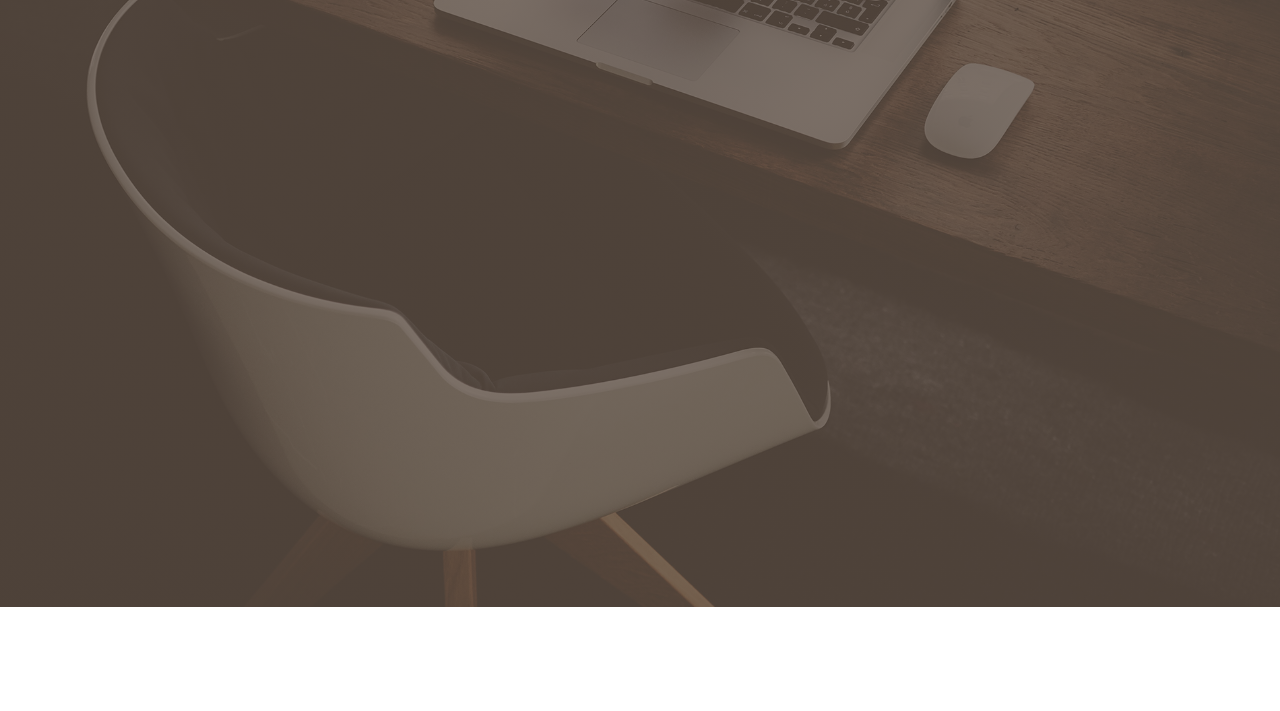
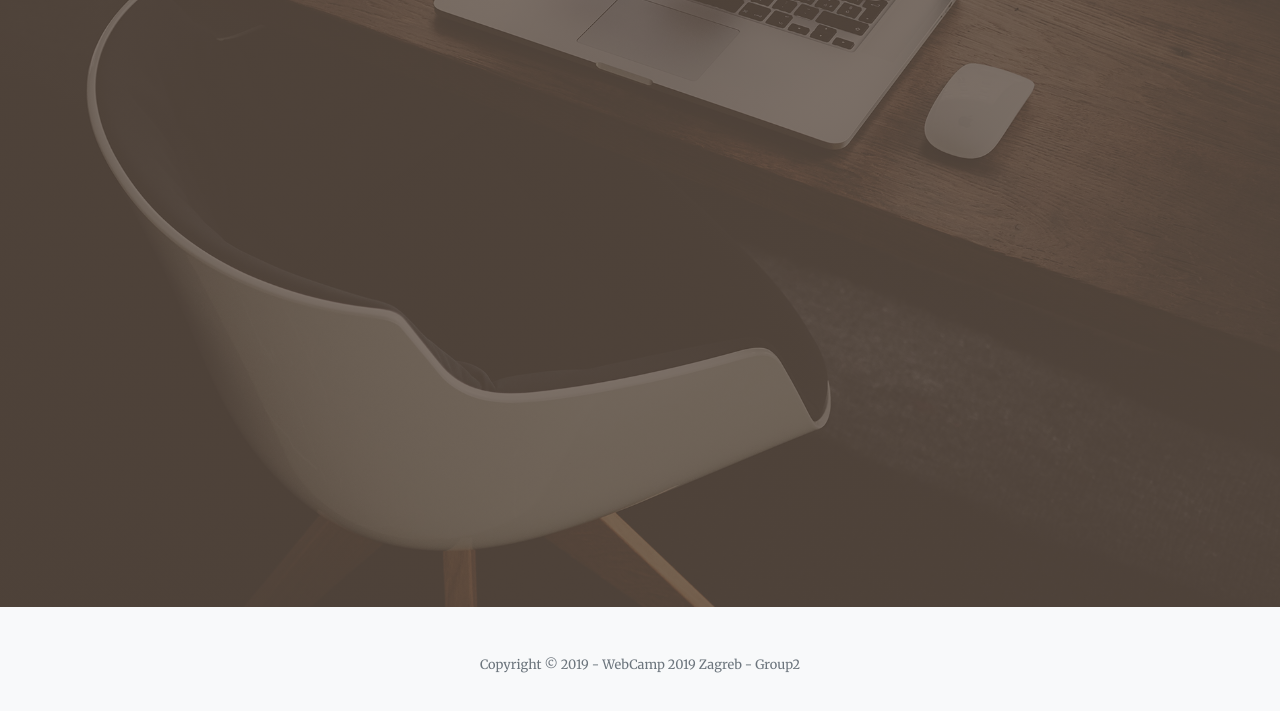
Before and after one commit to tianyupu/webcamp-group-2, a website with bundled scripts: page index.html in a window 1280 px wide. Shown: the part 193-904 px from the top of the page. Before the commit the page ends 800 px from the top, so only its background shows below. Built offline with nearby package versions, Linux system fonts and the light colour scheme.

Commit message:
reset commit 0702ce960d68437f6429f6c5880a41b2af74e4a4

```diff
--- a/index.html
+++ b/index.html
@@ -53,6 +53,14 @@
     </div>
   </header>
 
+
+  <!-- Footer -->
+  <footer class="bg-light py-5">
+    <div class="container">
+      <div class="small text-center text-muted">Copyright &copy; 2019 - WebCamp 2019 Zagreb - Group2</div>
+    </div>
+  </footer>
+
   <!-- Bootstrap core JavaScript -->
   <script src="vendor/jquery/jquery.min.js"></script>
   <script src="vendor/bootstrap/js/bootstrap.bundle.min.js"></script>
```
